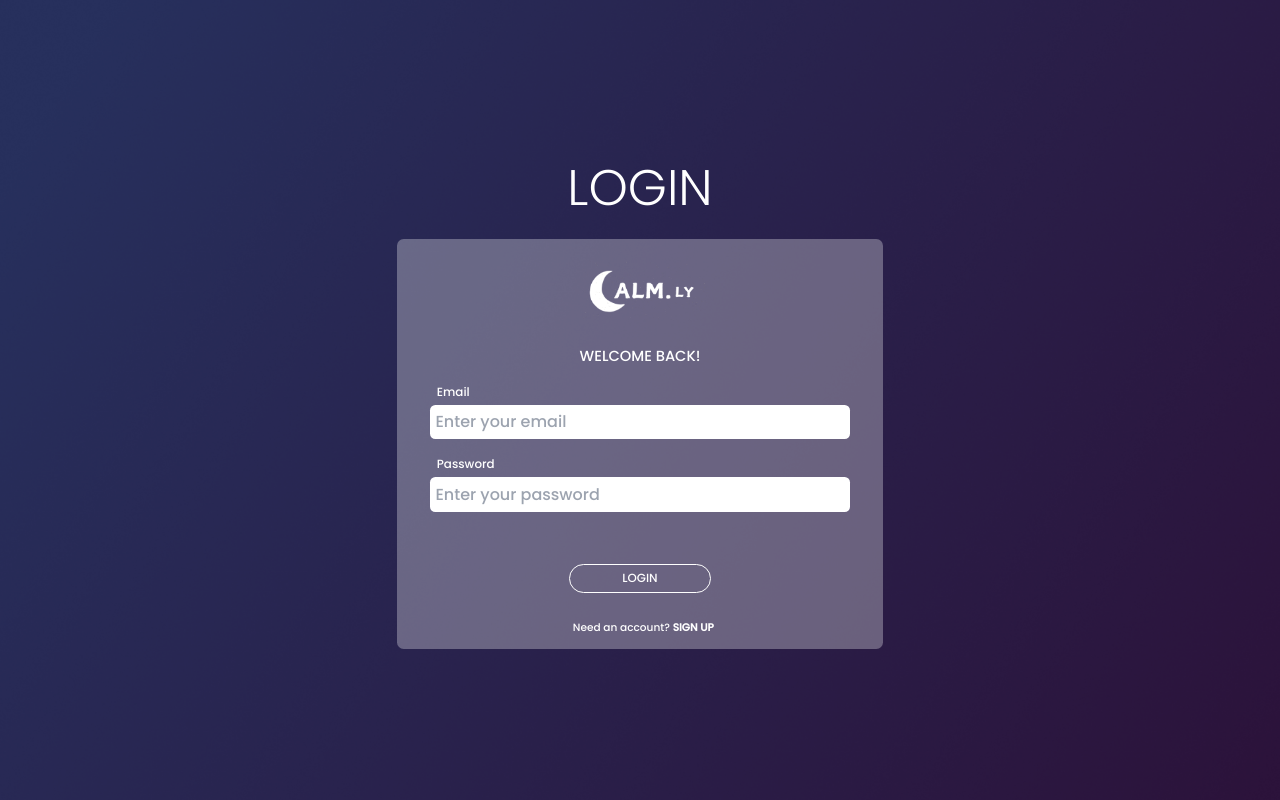
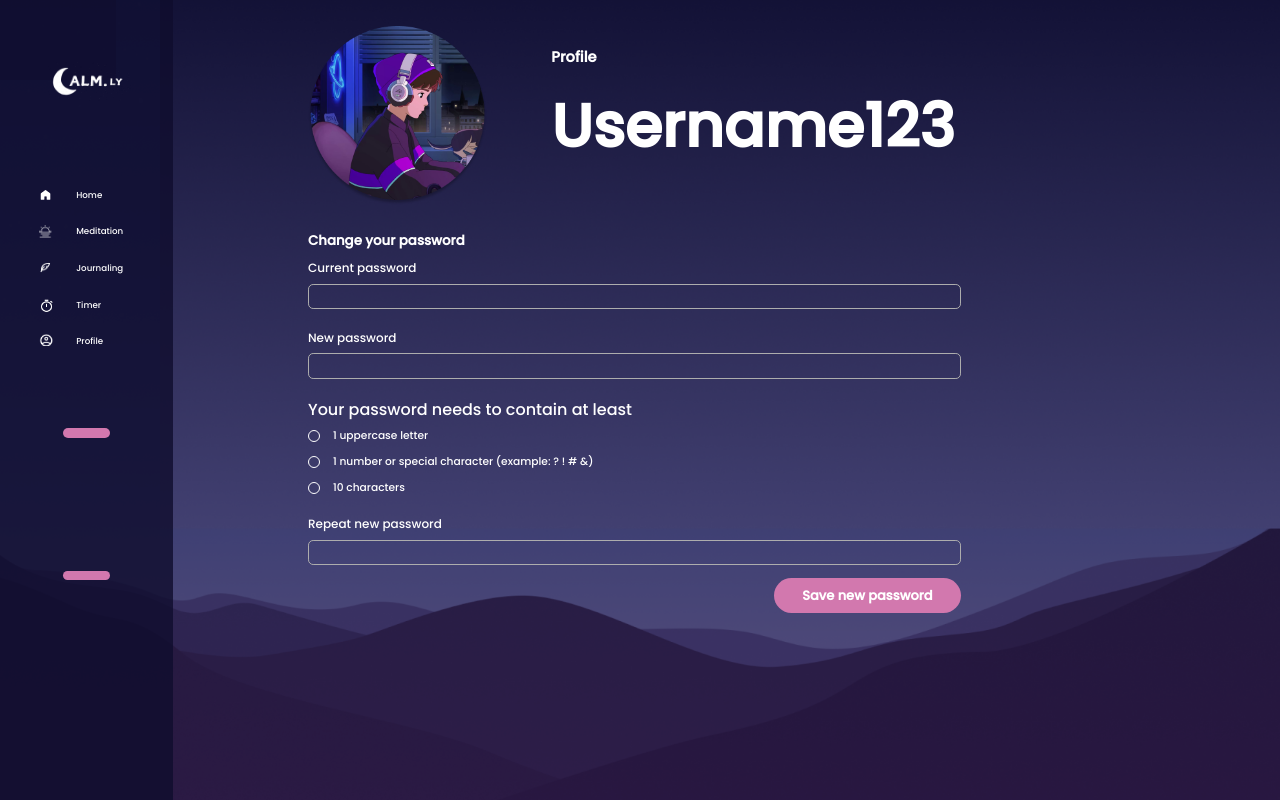
Before and after one commit to Josuzin/calmly, a Next.js app: page / in a window 1280 px wide. Built offline with nearby package versions, Linux system fonts and the light colour scheme.

Commit message:
profile page estilizada

```diff
--- /dev/null
+++ b/components/Profile.jsx
@@ -0,0 +1,57 @@
+import styles from "../styles/Profile.css"
+import SideBar from "./SideBar"
+
+export default function Profile() {
+  return (
+    <div className="body-profile">
+      <SideBar/>
+      <section className="profile-page">
+    <nav className="profile-navbar">
+    </nav>
+    <section className="profile-content-box">
+      <div className="profile-pic-section-box">
+        <div className="profile-pic-box">
+          <img src="/images/profile-pic.png" alt="profile pic" className="profile-pic"/>
+        </div>
+        <div className="profile-name-box">
+          <div className="profile-profile-box">
+            <h2 className="profile-title">Profile</h2>
+          </div>
+          <div className="profile-name-box">
+            <h1 className="profile-nickname">Username123</h1>
+          </div>
+        </div>
+      </div>
+      <div className="profile-password-change-box">
+        <p className="profile-change-pass">Change your password</p>
+        <form action="" className="profile-curr-pass">
+          <label for="password" className="profile-pass">Current password</label>
+          <input type="password" className="profile-curr-password"/>
+        </form>
+        <form action="" className="profile-new-pass">
+          <label for="password" className="profile-new-passw">New password</label>
+          <input type="password" className="profile-new-passww"/>
+        </form>
+        <div className="pass-require-box">
+          <p className="profile-require-title">Your password needs to contain at least</p>
+          <ul className="profile-list-box">
+            <li className="profile-uppercase">1 uppercase letter</li>
+            <li className="profile-spec-char">1 number or special character (example: ? ! # &)</li>
+            <li className="profile-ten-char">10 characters</li>
+          </ul>
+          <div className="profile-repeat-pass-box">
+            <form action="" className="profile-repeat-new-pass">
+              <label for="password" className="profile-repeat-pass">Repeat new password</label>
+              <input type="password" className="profile-new-pass-repeat"/>
+            </form>
+          </div>
+          <div className="profile-btn-box">
+            <button className="profile-btn-save">Save new password</button>
+          </div>
+        </div>
+      </div>
+    </section>
+  </section>
+    </div>
+  );
+}
--- a/src/app/page.js
+++ b/src/app/page.js
@@ -7,10 +7,11 @@ import Timer from "../../components/Timer";
 import Chatbox from "../../components/Chatbox";
 import Timers from "../../pages/timer";
 import FirstPage from "../../components/FirstPage";
+import Profile from "../../components/Profile"
 
 
 export default function Home() {
   return (
-    <LoginForm/>
+    <Profile/>
   );
 }
--- /dev/null
+++ b/styles/Profile.css
@@ -0,0 +1,220 @@
+* {
+  margin: 0;
+  padding: 0;
+  box-sizing: border-box;
+}
+
+.body-profile {
+  font-family: "Poppins", sans-serif;
+  background-image: url("/images/profile-bg.png");
+  background-size: cover;
+  background-repeat: no-repeat;
+  background-position: center;
+  color: #fff;
+  min-height: 100vh;
+  width: 100%;
+}
+
+.profile-page {
+  display: flex;
+}
+
+.profile-navbar {
+  width: 12vw;
+}
+
+.profile-content-box {
+  display: flex;
+  flex-direction: column;
+  justify-content: flex-start;
+  align-items: flex-start;
+  height: 41vw;
+  width: 90vw;
+  margin-left: 15vw;
+  margin-right: 8vw;
+  margin-top: 2vw;
+  margin-bottom: 2vw;
+}
+
+.profile-btn-box {
+  width: 51vw;
+  display: flex;
+  justify-content: flex-end;
+}
+
+.profile-curr-password,
+.profile-new-pass-repeat,
+.profile-new-passww {
+  width: 51vw;
+  height: 2vw;
+  background: none;
+  border: 0.15vw solid #ADADAD;
+  border-radius: 0.4vw;
+  outline: none;
+  transition: border-color 0.3s;
+  color: #fff;
+  padding-left: 0.5vw;
+}
+
+.profile-pic-section-box {
+  display: flex;
+  justify-content: center;
+  align-items: center;
+  gap: 5vw;
+}
+
+.profile-pic {
+  width: 14.01vw;
+}
+
+.profile-title {
+  font-size: 1.146vw;
+  font-weight: 600;
+  text-align: start;
+}
+
+.profile-nickname {
+  font-size: 4.688vw;
+  margin-top: 1vw;
+  font-weight: 800;
+}
+
+.profile-password-change-box {
+  display: flex;
+  flex-direction: column;
+  justify-content: space-between;
+}
+
+.profile-curr-pass,
+.profile-new-pass,
+.profile-repeat-new-pass {
+  display: flex;
+  flex-direction: column;
+}
+
+.profile-curr-pass {
+  margin-top: 0;
+}
+
+
+.profile-password-change-box {
+  padding-top: 2vw;
+  height: 100%;
+  display: flex;
+  flex-direction: column;
+}
+
+.profile-change-pass {
+  font-size: 1.042vw;
+  font-weight: 700;
+}
+
+.profile-pass,
+.profile-new-pass,
+.profile-repeat-pass {
+  font-size: 0.938vw;
+}
+
+
+.profile-uppercase,
+.profile-spec-char,
+.profile-ten-char {
+  font-size: 0.833vw;
+  margin: 0;
+}
+
+.profile-list-box {
+  margin-top: 0.5vw;
+  margin-bottom: 1vw;
+}
+
+.profile-curr-password,
+.profile-new-pass,
+.profile-new-pass-repeat {
+  margin-top: 0.5vw;
+}
+
+.profile-new-pass {
+  margin-top: 1.5vw;
+}
+
+.profile-require-title {
+  margin-top: 1.5vw;
+  margin-left: 0;
+}
+
+.profile-repeat-new-pass {
+  margin-top: 1.5vw;
+}
+
+.profile-btn-save {
+  background-color: #D278AE;
+  border: none;
+  color: #fff;
+  font-weight: 600;
+  padding: 0.6vw 2.2vw;
+  cursor: pointer;
+  border-radius: 2.604vw;
+  margin-top: 1vw;
+  transition: background-color 0.3s, transform 0.2s;
+  margin-bottom: 2vw;
+}
+
+.profile-btn-save:hover {
+  background-color: #c0679b;
+  transform: scale(1.05);
+}
+
+.profile-btn-save:active {
+  background-color: #b2568a;
+  transform: scale(0.95);
+}
+
+.profile-list-box {
+  list-style-type: none;
+  padding: 0;
+}
+
+.profile-uppercase,
+.profile-spec-char,
+.profile-ten-char {
+  position: relative;
+  padding-left: 25px;
+  margin-bottom: 10px;
+}
+
+.profile-list-box li:before {
+  content: "";
+  position: absolute;
+  left: 0;
+  top: 50%;
+  transform: translateY(-50%);
+  width: 12px;
+  height: 12px;
+  border: 1px solid #fff;
+  border-radius: 50%;
+  background-color: transparent;
+}
+
+.profile-pass {
+  margin-top: 0.7vw;
+}
+
+.profile-new-passww:focus {
+  border-color: #D278AE;
+}
+
+.profile-curr-password:focus {
+  border-color: #D278AE;
+}
+
+.profile-new-pass-repeat:focus {
+  border-color: #D278AE;
+}
+
+.profile-new-passww {
+  margin-top: 0.5vw;
+}
+.profile-change-pass {
+  margin-left: 0;
+}
```
Also changed, not shown: public/images/profile-bg.png (added), public/images/profile-pic.png (added).
